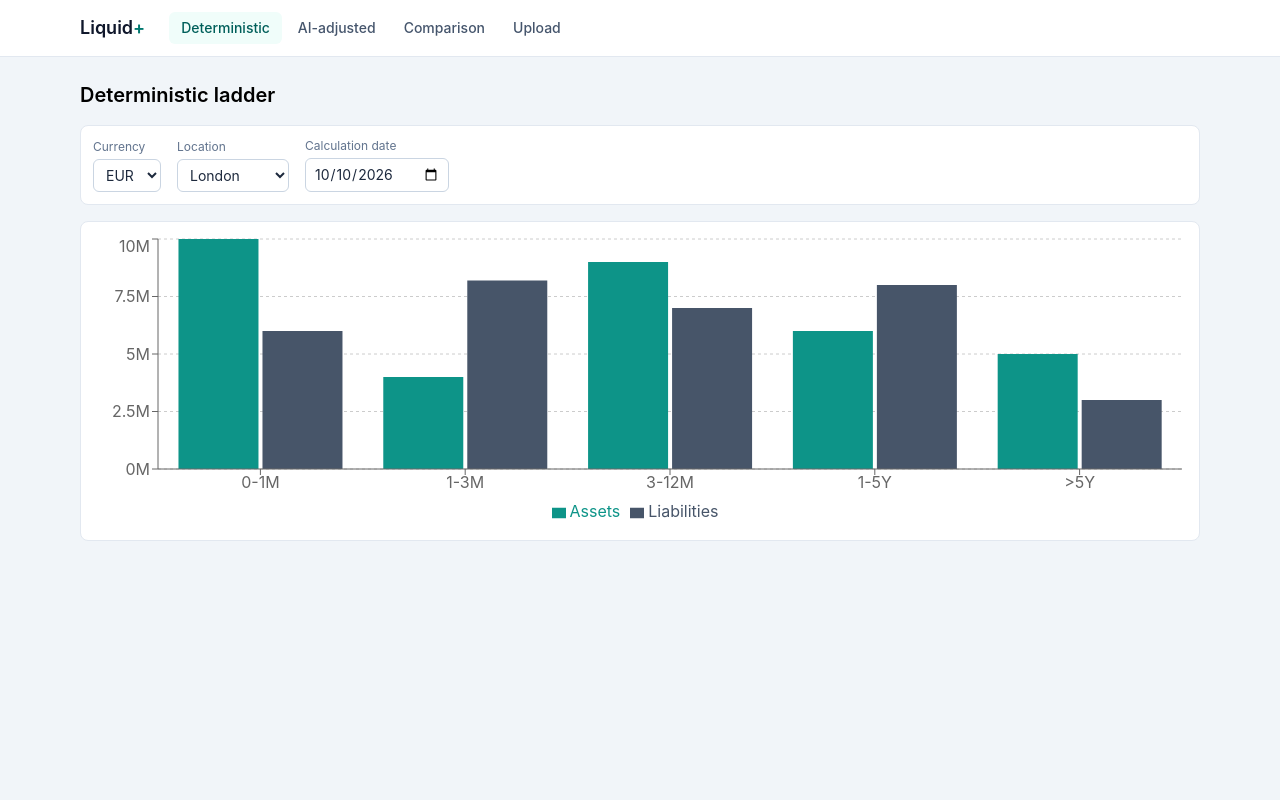
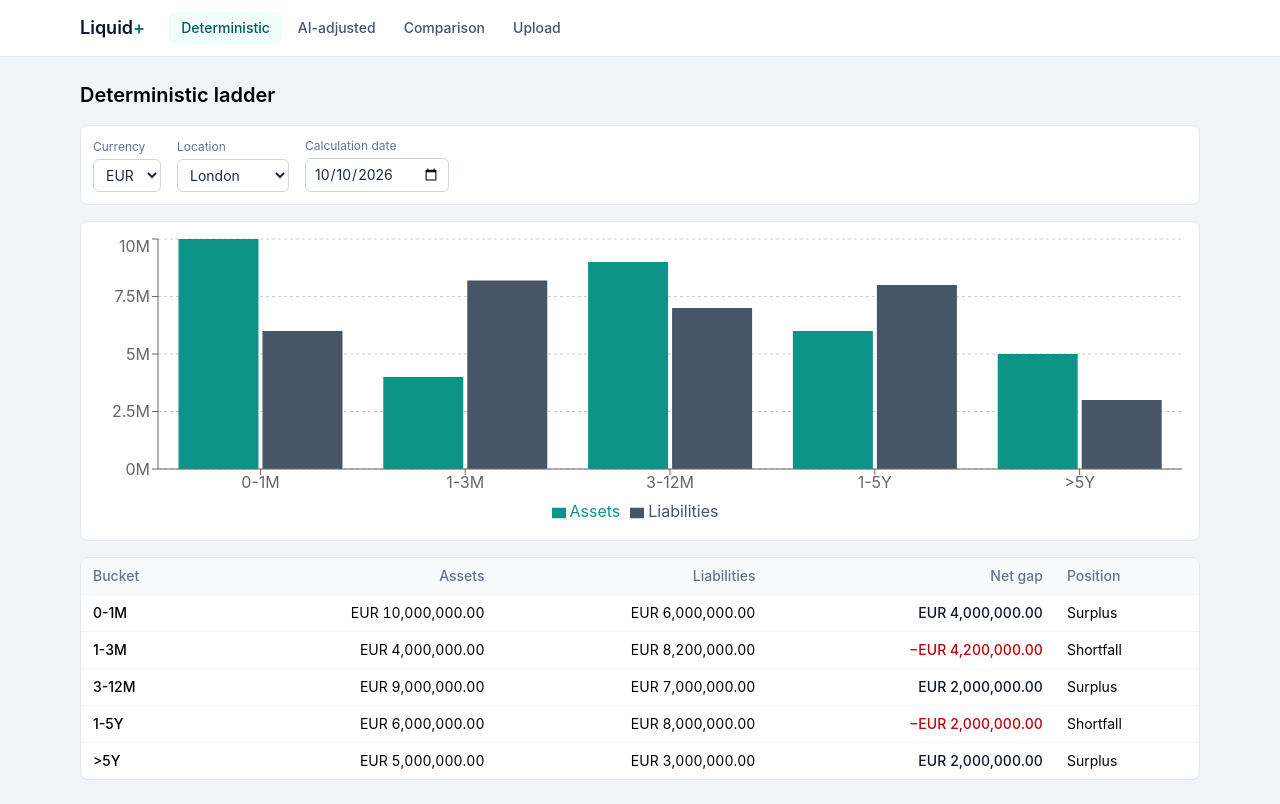
Before and after one commit to mahajansanika/BNP-Sanika, a React app in the folder frontend/: page /deterministic in a window 1280 px wide. Built offline with nearby package versions, Linux system fonts and the light colour scheme; the HTML template or start-up script is replaced by a standard one.

Commit message:
feat(ui): add net gap table under ladder chart

```diff
--- /dev/null
+++ b/frontend/src/components/GapTable.jsx
@@ -0,0 +1,45 @@
+import { formatMoney } from '../lib/format'
+
+const th = 'px-3 py-2 font-medium'
+
+export function GapTable({ data }) {
+  return (
+    <div className="mt-4 overflow-x-auto rounded-lg border border-slate-200 bg-white">
+      <table className="w-full text-sm">
+        <thead className="bg-slate-50 text-slate-500">
+          <tr>
+            <th className={`${th} text-left`}>Bucket</th>
+            <th className={`${th} text-right`}>Assets</th>
+            <th className={`${th} text-right`}>Liabilities</th>
+            <th className={`${th} text-right`}>Net gap</th>
+            <th className={`${th} text-left`}>Position</th>
+          </tr>
+        </thead>
+        <tbody>
+          {data.buckets.map((b) => {
+            const short = b.net_gap < 0
+            return (
+              <tr key={b.bucket} className="border-t border-slate-100">
+                <td className="px-3 py-2 font-medium">{b.bucket}</td>
+                <td className="px-3 py-2 text-right tabular-nums">
+                  {formatMoney(b.assets, data.currency)}
+                </td>
+                <td className="px-3 py-2 text-right tabular-nums">
+                  {formatMoney(b.liabilities, data.currency)}
+                </td>
+                <td
+                  className={`px-3 py-2 text-right font-medium tabular-nums ${
+                    short ? 'text-red-700' : 'text-slate-900'
+                  }`}
+                >
+                  {formatMoney(b.net_gap, data.currency)}
+                </td>
+                <td className="px-3 py-2">{short ? 'Shortfall' : 'Surplus'}</td>
+              </tr>
+            )
+          })}
+        </tbody>
+      </table>
+    </div>
+  )
+}
--- a/frontend/src/pages/DeterministicPage.jsx
+++ b/frontend/src/pages/DeterministicPage.jsx
@@ -1,6 +1,7 @@
 import { FilterBar } from '../components/FilterBar'
 import { useLadder } from '../api/hooks'
 import { LadderChart } from '../components/LadderChart'
+import { GapTable } from '../components/GapTable'
 
 export function DeterministicPage() {
   const { data, isLoading, error } = useLadder('deterministic')
@@ -12,7 +13,12 @@ export function DeterministicPage() {
 
       {isLoading && <p className="text-sm text-slate-500">Loading ladder…</p>}
       {error && <p className="text-sm text-red-600">{error.message}</p>}
-      {data && <LadderChart data={data} />}
+      {data && (
+  <>
+    <LadderChart data={data} />
+    <GapTable data={data} />
+  </>
+)}
     </div>
   )
 }
```
